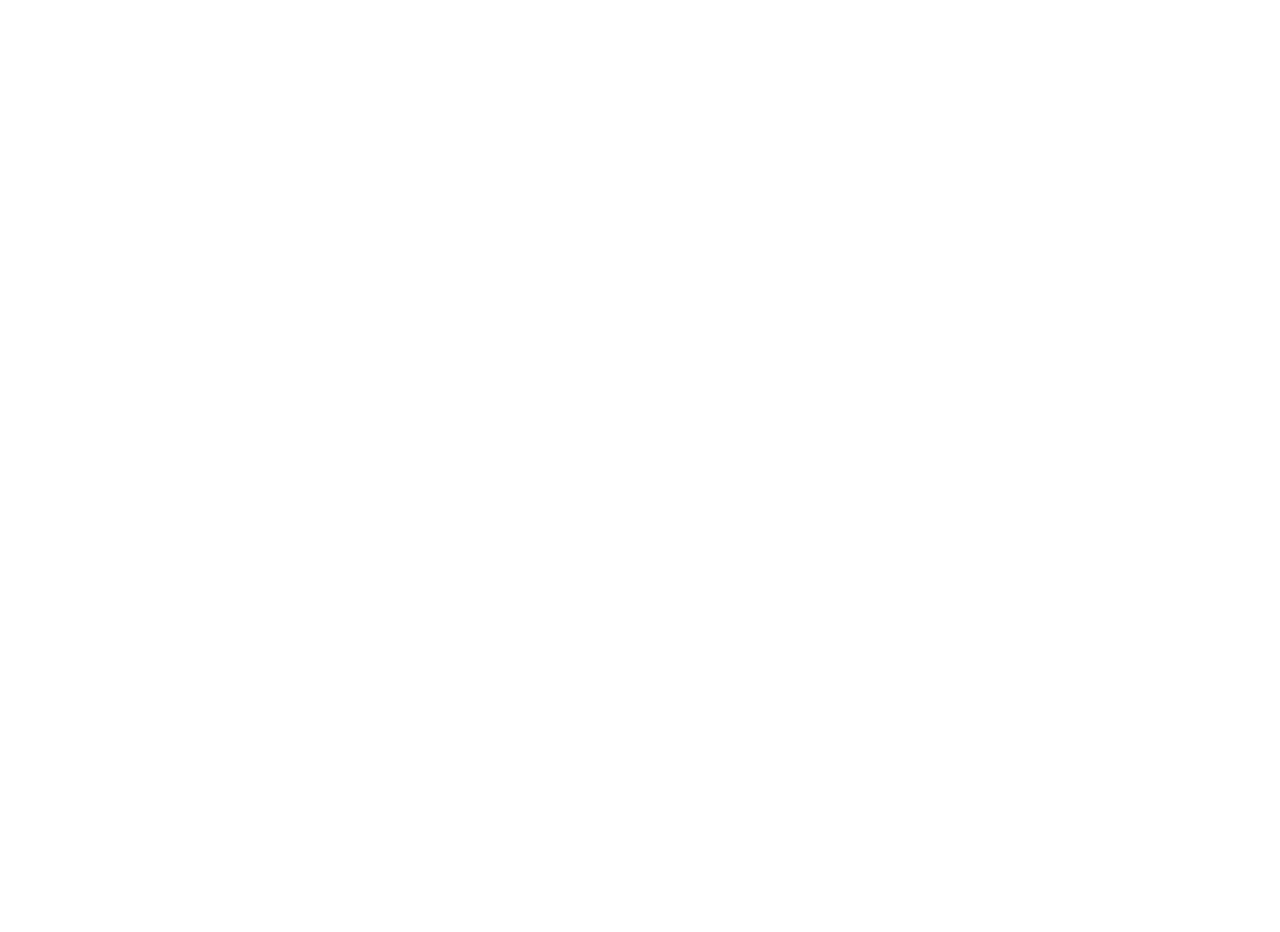
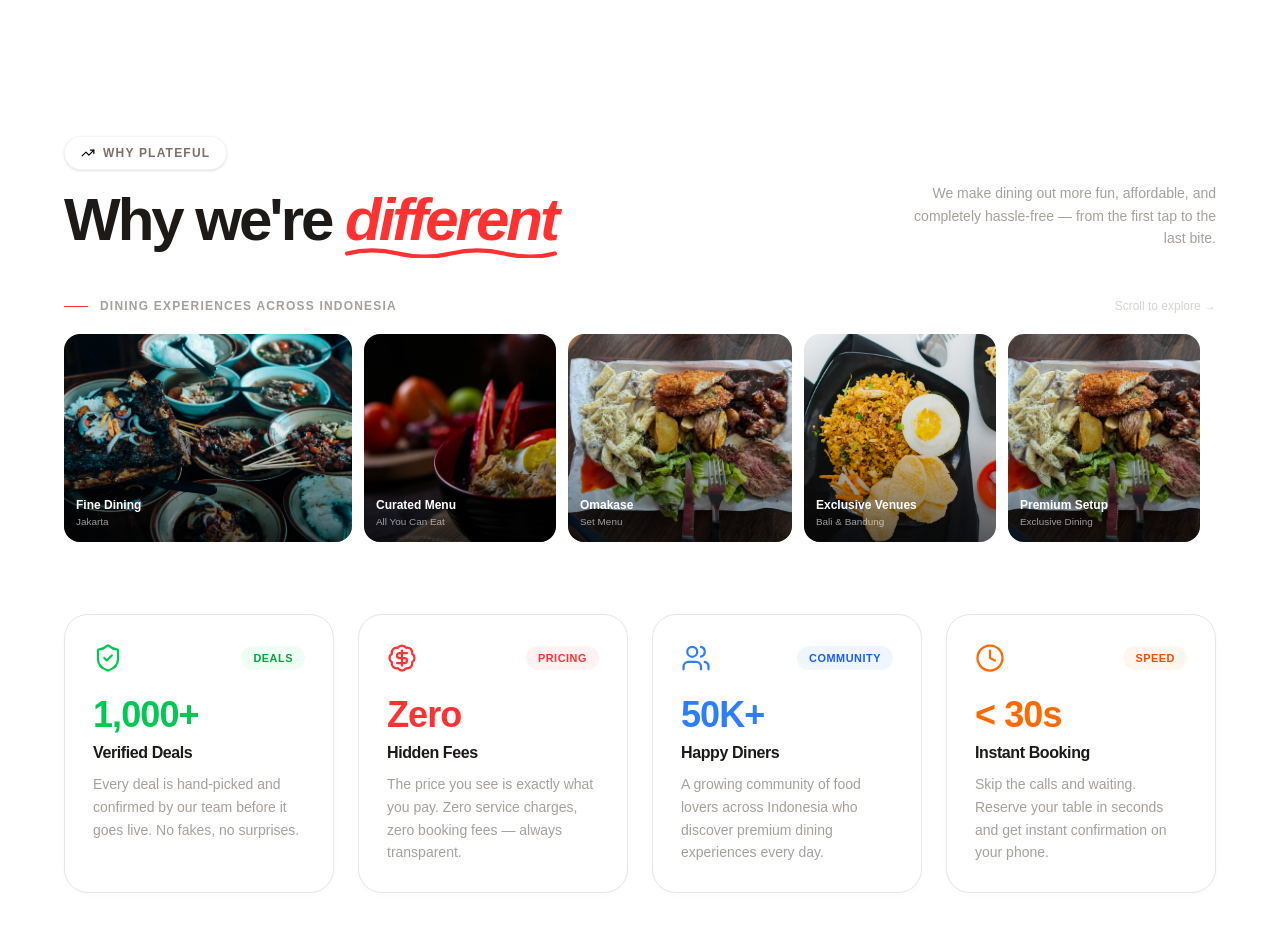
Before and after one commit to hanifakbari/plateful, a Next.js app: page / in a window 1280 px wide. Shown: the part 900-1832 px from the top of the page. Before the commit the page ends 924 px from the top, so only its background shows below. Built offline with nearby package versions, Linux system fonts and the light colour scheme.

Commit message:
feat(organisms): add WhyPlateful section

```diff
--- a/src/app/page.tsx
+++ b/src/app/page.tsx
@@ -1,9 +1,10 @@
-import { Hero } from "@/components";
+import { Hero, WhyPlateful } from "@/components";
 
 export default function Home() {
   return (
     <main>
       <Hero />
+      <WhyPlateful />
     </main>
   );
 }
--- /dev/null
+++ b/src/components/organisms/WhyPlateful/index.tsx
@@ -0,0 +1,269 @@
+"use client";
+
+import { useState } from "react";
+import Image from "next/image";
+import {
+  ShieldCheck,
+  BadgeDollarSign,
+  Users,
+  Clock,
+  TrendingUp,
+} from "lucide-react";
+import { SectionHeading } from "@/components/atoms/SectionHeading";
+import { useInView } from "@/hooks";
+import { Assets } from "@/assets";
+
+const features = [
+  {
+    icon: ShieldCheck,
+    stat: "1,000+",
+    label: "Verified Deals",
+    note: "Every deal is hand-picked and confirmed by our team before it goes live. No fakes, no surprises.",
+    textColor: "text-green-500",
+    hoverBorder: "hover:border-green-300",
+    tagBg: "bg-green-50 text-green-600",
+    tag: "Deals",
+  },
+  {
+    icon: BadgeDollarSign,
+    stat: "Zero",
+    label: "Hidden Fees",
+    note: "The price you see is exactly what you pay. Zero service charges, zero booking fees — always transparent.",
+    textColor: "text-[#ff3131]",
+    hoverBorder: "hover:border-red-300",
+    tagBg: "bg-red-50 text-[#ff3131]",
+    tag: "Pricing",
+  },
+  {
+    icon: Users,
+    stat: "50K+",
+    label: "Happy Diners",
+    note: "A growing community of food lovers across Indonesia who discover premium dining experiences every day.",
+    textColor: "text-blue-500",
+    hoverBorder: "hover:border-blue-300",
+    tagBg: "bg-blue-50 text-blue-600",
+    tag: "Community",
+  },
+  {
+    icon: Clock,
+    stat: "< 30s",
+    label: "Instant Booking",
+    note: "Skip the calls and waiting. Reserve your table in seconds and get instant confirmation on your phone.",
+    textColor: "text-orange-500",
+    hoverBorder: "hover:border-orange-300",
+    tagBg: "bg-orange-50 text-orange-600",
+    tag: "Speed",
+  },
+];
+
+const galleryItems = [
+  {
+    src: Assets.Food2,
+    alt: "Premium fine dining plating at top Indonesian restaurant",
+    label: "Fine Dining",
+    sub: "Jakarta",
+  },
+  {
+    src: Assets.Food4,
+    alt: "Curated Indonesian cuisine spread",
+    label: "Curated Menu",
+    sub: "All You Can Eat",
+  },
+  {
+    src: Assets.Food9,
+    alt: "Japanese omakase experience in Jakarta",
+    label: "Omakase",
+    sub: "Set Menu",
+  },
+  {
+    src: Assets.Food5,
+    alt: "Elegant restaurant interior with warm lighting",
+    label: "Exclusive Venues",
+    sub: "Bali & Bandung",
+  },
+  {
+    src: Assets.Food8,
+    alt: "Premium table setup at luxury restaurant",
+    label: "Premium Setup",
+    sub: "Exclusive Dining",
+  },
+];
+
+const FeatureCard = ({
+  feature,
+  index,
+  isInView,
+}: {
+  feature: (typeof features)[0];
+  index: number;
+  isInView: boolean;
+}) => {
+  const [hovered, setHovered] = useState(false);
+  const [mousePos, setMousePos] = useState({ x: 0.5, y: 0.5 });
+  const Icon = feature.icon;
+
+  const handleMouseMove = (e: React.MouseEvent<HTMLDivElement>) => {
+    const rect = e.currentTarget.getBoundingClientRect();
+    setMousePos({
+      x: (e.clientX - rect.left) / rect.width,
+      y: (e.clientY - rect.top) / rect.height,
+    });
+  };
+
+  return (
+    <div
+      onMouseEnter={() => setHovered(true)}
+      onMouseLeave={() => setHovered(false)}
+      onMouseMove={handleMouseMove}
+      className={`transition-all duration-700 ease-out ${
+        isInView ? "translate-y-0 opacity-100" : "translate-y-12 opacity-0"
+      }`}
+      style={{ transitionDelay: `${index * 150}ms` }}
+    >
+      <div
+        className={`relative flex h-full cursor-default flex-col overflow-hidden rounded-3xl border border-stone-200 bg-white p-6 md:p-7 ${feature.hoverBorder}`}
+        style={{
+          transform: hovered
+            ? `perspective(1000px) rotateX(${(mousePos.y - 0.5) * -3}deg) rotateY(${(mousePos.x - 0.5) * 3}deg) translateY(-6px)`
+            : "perspective(1000px) rotateX(0) rotateY(0) translateY(0)",
+          boxShadow: hovered
+            ? "0 24px 48px -12px rgba(0,0,0,0.1)"
+            : "0 2px 8px -2px rgba(0,0,0,0.04)",
+          transition:
+            "transform 0.3s ease, box-shadow 0.3s ease, border-color 0.3s ease",
+        }}
+      >
+        <div className="mb-6 flex items-center justify-between">
+          <div
+            className={`flex items-center justify-center rounded-xl transition-transform duration-300 ${hovered ? "scale-110 -rotate-6" : ""}`}
+          >
+            <Icon
+              size={30}
+              strokeWidth={1.8}
+              className={feature.textColor}
+              aria-hidden="true"
+            />
+          </div>
+          <span
+            className={`rounded-full px-3 py-1 text-[0.68rem] font-bold tracking-wider uppercase ${feature.tagBg}`}
+          >
+            {feature.tag}
+          </span>
+        </div>
+
+        <p
+          className={`text-4xl font-black ${feature.textColor} mb-1 leading-none tracking-tight`}
+        >
+          {feature.stat}
+        </p>
+        <h3 className="mt-1 mb-2 text-base font-black tracking-tight text-stone-900">
+          {feature.label}
+        </h3>
+        <p className="flex-1 text-sm leading-relaxed font-light text-stone-400">
+          {feature.note}
+        </p>
+      </div>
+    </div>
+  );
+};
+
+const HorizontalGallery = ({ isInView }: { isInView: boolean }) => {
+  return (
+    <div
+      className={`mb-16 transition-all delay-100 duration-700 ${
+        isInView ? "translate-y-0 opacity-100" : "translate-y-8 opacity-0"
+      }`}
+    >
+      <div className="mb-5 flex items-center justify-between">
+        <div className="flex items-center gap-3">
+          <div className="h-px w-6 bg-[#ff3131]" aria-hidden="true" />
+          <p className="text-xs font-semibold tracking-widest text-stone-400 uppercase">
+            Dining experiences across Indonesia
+          </p>
+        </div>
+        <p className="hidden text-xs text-stone-300 md:block">
+          Scroll to explore →
+        </p>
+      </div>
+
+      <div
+        className="scrollbar-hide flex gap-3 overflow-x-auto pb-2"
+        style={{ scrollbarWidth: "none", msOverflowStyle: "none" }}
+        aria-label="Gallery of dining experiences"
+      >
+        {galleryItems.map((img, i) => (
+          <div
+            key={i}
+            className={`group relative shrink-0 overflow-hidden rounded-2xl transition-all duration-700 ${
+              isInView ? "translate-y-0 opacity-100" : "translate-y-8 opacity-0"
+            } ${i === 0 ? "h-52 w-72" : i === 2 ? "h-52 w-56" : "h-52 w-48"}`}
+            style={{ transitionDelay: `${i * 80 + 100}ms` }}
+          >
+            <Image
+              src={img.src}
+              alt={img.alt}
+              width={400}
+              height={300}
+              loading="lazy"
+              className="h-full w-full object-cover transition-transform duration-500 group-hover:scale-105"
+            />
+            <div
+              className="absolute inset-0 bg-linear-to-t from-black/60 via-black/10 to-transparent"
+              aria-hidden="true"
+            />
+            <div className="absolute right-3 bottom-3 left-3 flex items-end justify-between">
+              <div>
+                <p className="text-xs leading-tight font-bold text-white">
+                  {img.label}
+                </p>
+                <p className="mt-0.5 text-[0.62rem] text-white/60">{img.sub}</p>
+              </div>
+              <div className="flex h-6 w-6 items-center justify-center rounded-full border border-white/20 bg-white/10 opacity-0 backdrop-blur-sm transition-opacity duration-300 group-hover:opacity-100">
+                <span className="text-[0.55rem] font-bold text-white">↗</span>
+              </div>
+            </div>
+          </div>
+        ))}
+      </div>
+    </div>
+  );
+};
+
+export const WhyPlateful = () => {
+  const { ref, isInView } = useInView<HTMLElement>();
+
+  return (
+    <section
+      ref={ref}
+      aria-labelledby="why-plateful-heading"
+      className="relative overflow-hidden bg-white px-4 py-20 md:px-10 md:py-24 lg:px-16 lg:py-28"
+    >
+      <div className="mx-auto max-w-6xl">
+        <SectionHeading
+          id="why-plateful-heading"
+          eyebrow={{ icon: <TrendingUp size={14} />, label: "Why Plateful" }}
+          title="Why we're"
+          highlight="different"
+          description="We make dining out more fun, affordable, and completely hassle-free — from the first tap to the last bite."
+          descriptionAlign="right"
+        />
+
+        <HorizontalGallery isInView={isInView} />
+        <div
+          className="grid grid-cols-1 gap-5 sm:grid-cols-2 lg:grid-cols-4 lg:gap-6"
+          role="list"
+          aria-label="Why choose Plateful"
+        >
+          {features.map((f, i) => (
+            <FeatureCard
+              key={f.label}
+              feature={f}
+              index={i}
+              isInView={isInView}
+            />
+          ))}
+        </div>
+      </div>
+    </section>
+  );
+};
--- a/src/components/organisms/index.tsx
+++ b/src/components/organisms/index.tsx
@@ -1 +1,2 @@
 export { Hero } from "./Hero";
+export { WhyPlateful } from "./WhyPlateful";
```
